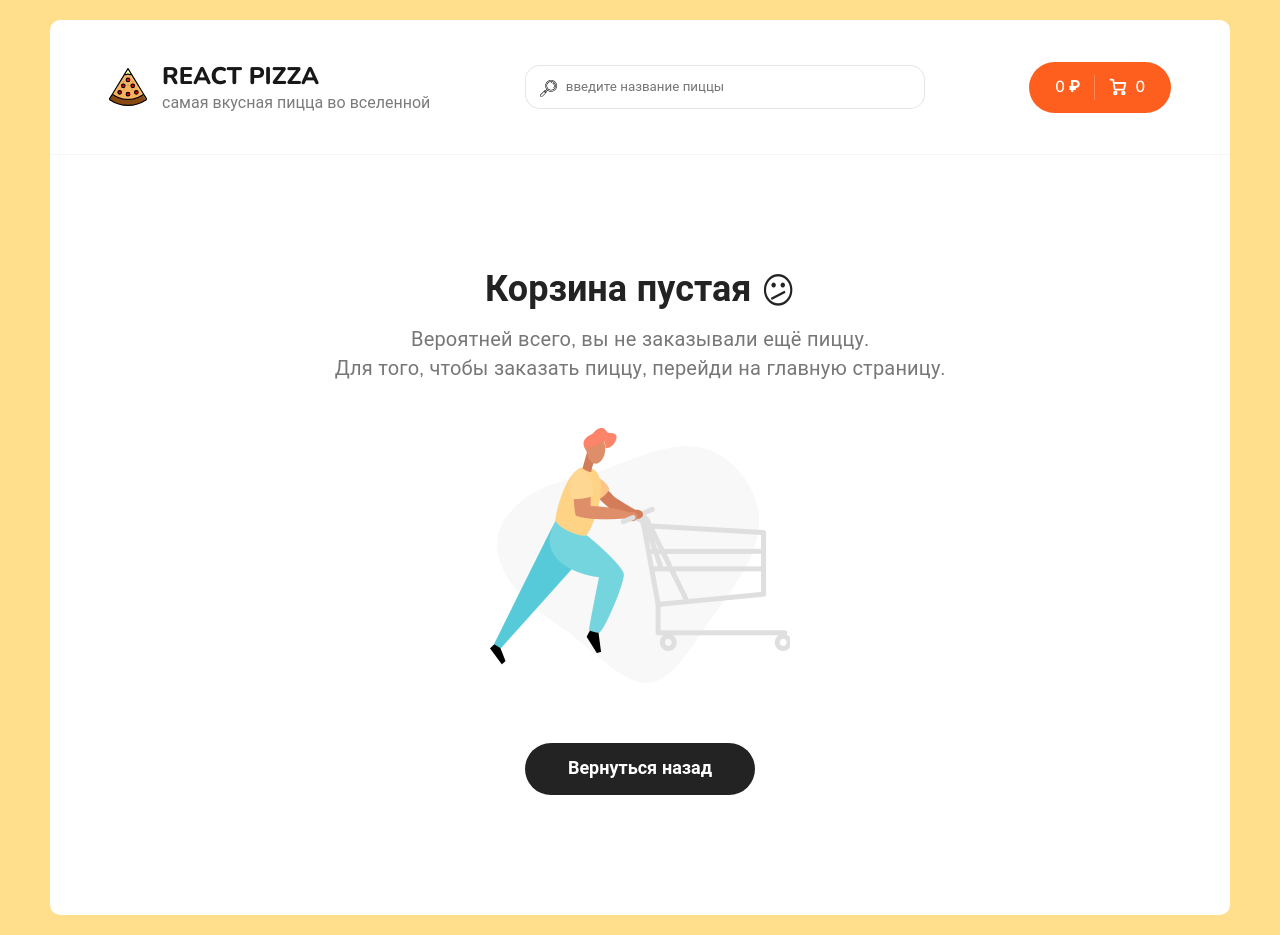
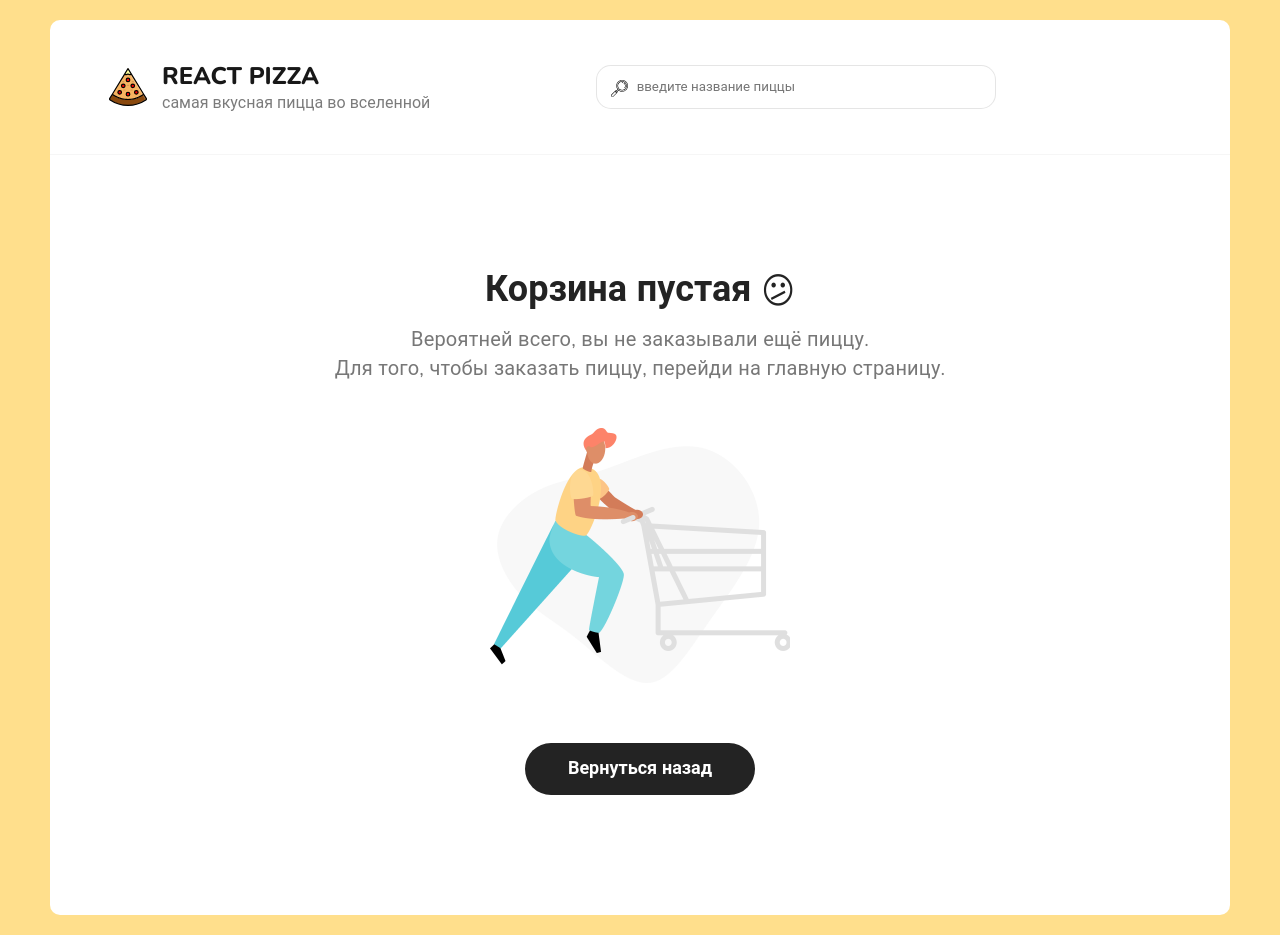
Before and after one commit to NikePro777/pizza2022, a React (Create React App) app: page /cart in a window 1280 px wide. Built offline with nearby package versions, Linux system fonts and the light colour scheme.

Commit message:
use useLocation

```diff
--- a/src/components/Header.jsx
+++ b/src/components/Header.jsx
@@ -1,5 +1,5 @@
 import pizzaLogo from '../assets/img/pizza-logo.svg';
-import { Link } from 'react-router-dom';
+import { Link, useLocation } from 'react-router-dom';
 import Search from './Search';
 import { useSelector } from 'react-redux';
 import { selectCart } from '../redux/slices/cartSlice';
@@ -7,6 +7,9 @@ import { selectCart } from '../redux/slices/cartSlice';
 function Header() {
   const { items, totalPrice } = useSelector(selectCart);
   const totalCount = items.reduce((sum, item) => sum + item.count, 0);
+  const location = useLocation();
+  console.log(location);
+
   return (
     <div className="header">
       <div className="container">
@@ -22,6 +25,7 @@ function Header() {
         </div>
 
         <div className="header__cart">
+          {location.pathname !== '/cart' && (
             <Link to="/cart" className="button button--cart">
               <span>{totalPrice} ₽</span>
               <div className="button__delimiter"></div>
@@ -55,6 +59,7 @@ function Header() {
               </svg>
               <span>{totalCount}</span>
             </Link>
+          )}
         </div>
       </div>
     </div>
```
Lines whose indentation alone changed are shown as unchanged.
